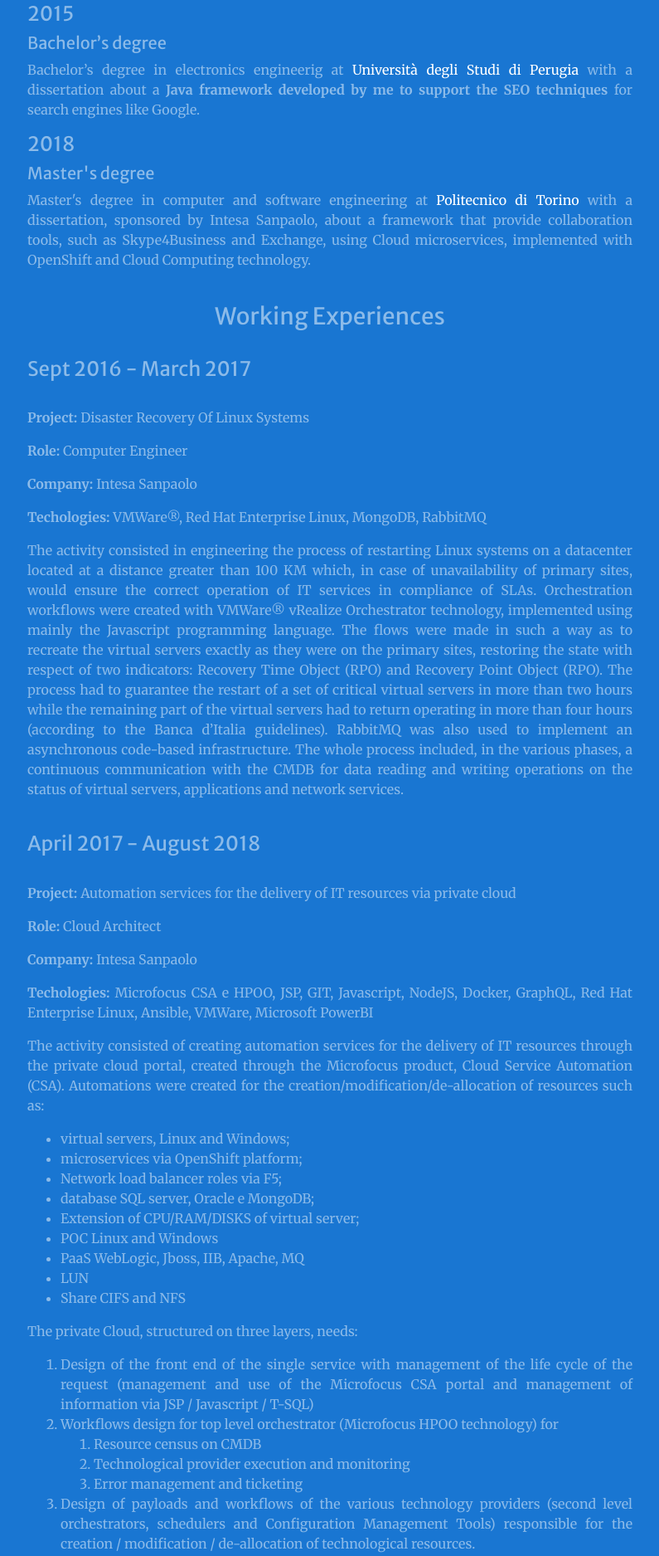
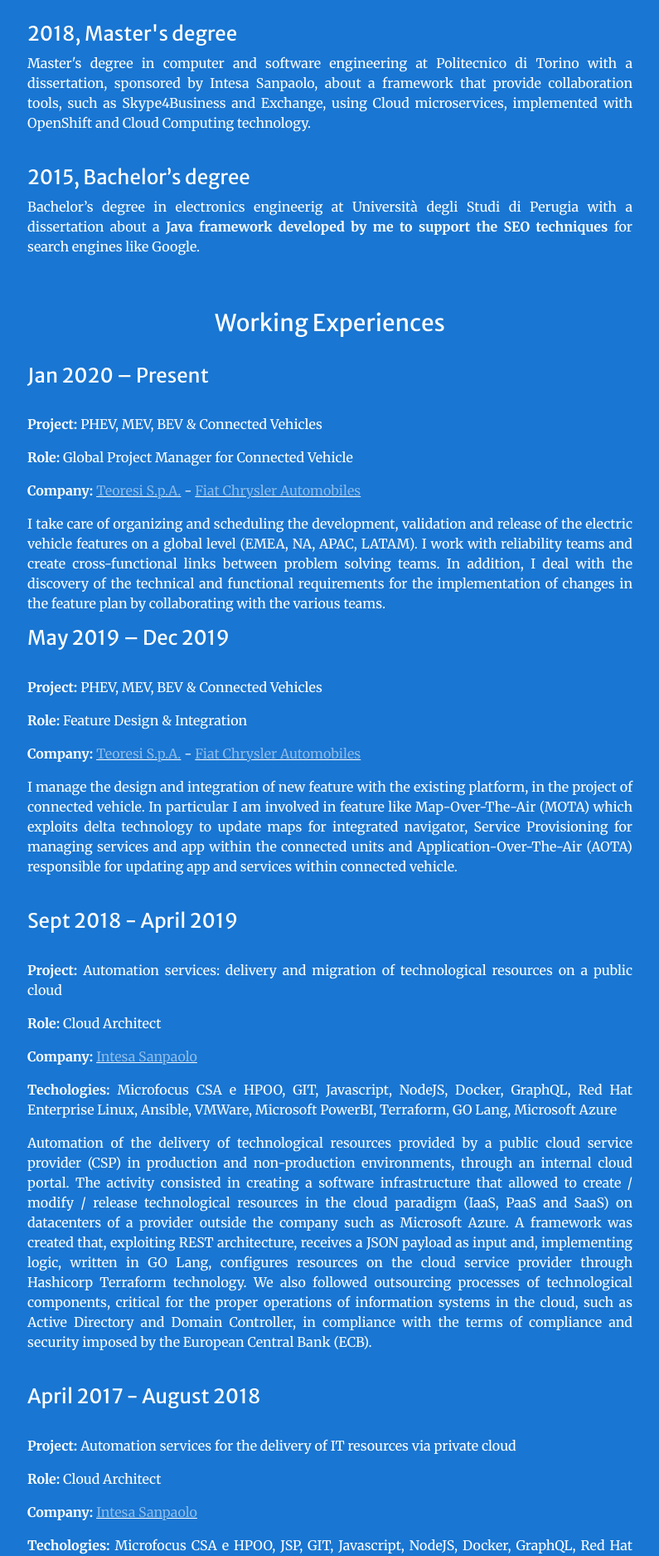
Before and after one commit to lucagiommoni/lucagiommoni.github.io, a plain HTML site: page index.html in a window 1280 px wide. Shown: the part 1374-3249 px from the top of the page at 83% size, without its empty margins (242-1037 px from the left). Drawn offline with nearby package versions, Linux system fonts and the light colour scheme.

Commit message:
little fix

```diff
--- a/index.html
+++ b/index.html
@@ -66,15 +66,28 @@
                             class="rounded-circle w-25 mb-5" />
                         <h2 class="text-white mt-0">About Me</h2>
                         <hr class="divider light my-4" />
-                        <div class="text-white-50 text-justify">
+                        <div class="text-white text-justify">
                             <p class="text-center">
                                 Hello, I am a specialist engineer with experience in IT and automotive industries.
                             </p>
-                            <br />
+
+                            <br /><br />
+
                             <h3 class="text-center">University</h3>
                             <br />
-                            <h4>2015</h4>
-                            <h5>Bachelor’s degree</h5>
+
+
+                            <h4>2018, Master's degree</h4>
+                            <p>
+                                Master's degree in computer and software engineering at <a href="https://www.polito.it/index.php?lang=en"
+                                    class="text-white" rel='noopener noreferrer' target="_blank">Politecnico di Torino</a> with a
+                                dissertation, sponsored by Intesa Sanpaolo, about a framework that provide
+                                collaboration tools, such as Skype4Business and Exchange, using Cloud microservices,
+                                implemented with OpenShift and Cloud Computing technology.
+                            </p>
+                            <br />
+
+                            <h4>2015, Bachelor’s degree</h4>
                             <p>
                                 Bachelor’s degree in electronics engineerig at <a href="https://www.ing.unipg.it/en/"
                                     rel='noopener noreferrer' class="text-white" target="_blank">Università degli Studi
@@ -82,56 +95,89 @@
                                 dissertation about a <b>Java framework developed by me to support the SEO
                                     techniques</b> for search engines like Google.
                             </p>
-                            <h4>2018</h4>
-                            <h5>Master's degree</h5>
-                            <p>
-                                Master's degree in computer and software engineering at <a
-                                    href="https://www.polito.it/index.php?lang=en" class="text-white"
-                                    rel='noopener noreferrer' target="_blank">Politecnico di Torino</a> with a
-                                dissertation, sponsored by Intesa Sanpaolo, about a framework that provide
-                                collaboration tools, such as Skype4Business and Exchange, using Cloud microservices,
-                                implemented with OpenShift and Cloud Computing technology.
-                            </p>
-                            <br />
+
+
+                            <br /><br />
 
                             <!-- WORKING EXPERIENCES -->
 
                             <h3 class="text-center">Working Experiences</h3>
                             <br />
-                            <h4>Sept 2016 - March 2017</h4>
+
+                            <h4>Jan 2020 – Present</h4>
                             <br />
                             <p>
-                                <b>Project:</b> Disaster Recovery Of Linux Systems
+                                <b>Project:</b> PHEV, MEV, BEV & Connected Vehicles
                             </p>
                             <p>
-                                <b>Role:</b> Computer Engineer
+                                <b>Role:</b> Global Project Manager for Connected Vehicle
                             </p>
                             <p>
-                                <b>Company:</b> <a href="https://group.intesasanpaolo.com/en/" class="text-white-50"
-                                    rel='noopener noreferrer' target="_blank">
-                                    Intesa Sanpaolo
-                                </a>
+                                <b>Company:</b> <u><a href="http://www.teoresigroup.com/" class="text-white-50" rel='noopener noreferrer' target="_blank">Teoresi S.p.A.</a></u> - <u><a href="https://www.fcagroup.com/en-US/Pages/home.aspx" class="text-white-50" rel='noopener noreferrer' target="_blank">Fiat Chrysler Automobiles</a></u>
                             </p>
                             <p>
-                                <b>Techologies:</b> VMWare®, Red Hat Enterprise Linux, MongoDB, RabbitMQ
+                                I take care of organizing and scheduling the development, validation and release of the
+                                electric vehicle features on a global level (EMEA, NA, APAC, LATAM). I work with
+                                reliability teams and create cross-functional links between problem solving teams. In
+                                addition, I deal with the discovery of the technical and functional requirements for the
+                                implementation of changes in the feature plan by collaborating with the various teams.
+                            </p>
+
+                            <h4>May 2019 – Dec 2019</h4>
+                            <br />
+                            <p>
+                                <b>Project:</b> PHEV, MEV, BEV & Connected Vehicles
                             </p>
                             <p>
-                                The activity consisted in engineering the process of restarting Linux systems on a
-                                datacenter located at a distance greater than 100 KM which, in case of unavailability of
-                                primary sites, would ensure the correct operation of IT services in compliance of SLAs.
-                                Orchestration workflows were created with VMWare® vRealize Orchestrator technology,
-                                implemented using mainly the Javascript programming language. The flows were made in
-                                such a way as to recreate the virtual servers exactly as they were on the primary sites,
-                                restoring the state with respect of two indicators: Recovery Time Object (RPO) and
-                                Recovery Point Object (RPO). The process had to guarantee the restart of a set of
-                                critical virtual servers in more than two hours while the remaining part of the virtual
-                                servers had to return operating in more than four hours (according to the Banca d’Italia
-                                guidelines). RabbitMQ was also used to implement an asynchronous code-based
-                                infrastructure. The whole process included, in the various phases, a continuous
-                                communication with the CMDB for data reading and writing operations on the status of
-                                virtual servers, applications and network services.
+                                <b>Role:</b> Feature Design & Integration
+                            </p>
+                            <p>
+                                <b>Company:</b> <u><a href="http://www.teoresigroup.com/" class="text-white-50" rel='noopener noreferrer' target="_blank">Teoresi S.p.A.</a></u> - <u><a href="https://www.fcagroup.com/en-US/Pages/home.aspx" class="text-white-50" rel='noopener noreferrer' target="_blank">Fiat Chrysler Automobiles</a></u>
+                            </p>
+                            <p>
+                                I manage the design and integration of new feature with the existing platform, in the
+                                project of connected vehicle. In particular I am involved in feature like
+                                Map-Over-The-Air (MOTA) which exploits delta technology to update maps for integrated
+                                navigator, Service Provisioning for managing services and app within the connected units
+                                and Application-Over-The-Air (AOTA) responsible for updating app and services within
+                                connected vehicle.
                             </p>
                             <br />
+
+
+                            <h4>Sept 2018 - April 2019</h4>
+                            <br />
+                            <p>
+                                <b>Project:</b> Automation services: delivery and migration of technological resources
+                                on a public cloud
+                            </p>
+                            <p>
+                                <b>Role:</b> Cloud Architect
+                            </p>
+                            <p>
+                                <b>Company:</b> <u><a href="https://group.intesasanpaolo.com/en/" class="text-white-50" rel='noopener noreferrer' target="_blank">Intesa Sanpaolo</a></u>
+                            </p>
+                            <p>
+                                <b>Techologies:</b> Microfocus CSA e HPOO, GIT, Javascript, NodeJS, Docker, GraphQL, Red
+                                Hat Enterprise Linux, Ansible, VMWare, Microsoft PowerBI, Terraform, GO Lang, Microsoft
+                                Azure
+                            </p>
+                            <p>
+                                Automation of the delivery of technological resources provided by a public cloud service
+                                provider (CSP) in production and non-production environments, through an internal cloud
+                                portal. The activity consisted in creating a software infrastructure that allowed to
+                                create / modify / release technological resources in the cloud paradigm (IaaS, PaaS and
+                                SaaS) on datacenters of a provider outside the company such as Microsoft Azure. A
+                                framework was created that, exploiting REST architecture, receives a JSON payload as
+                                input and, implementing logic, written in GO Lang, configures resources on the cloud
+                                service provider through Hashicorp Terraform technology. We also followed outsourcing
+                                processes of technological components, critical for the proper operations of information
+                                systems in the cloud, such as Active Directory and Domain Controller, in compliance with
+                                the terms of compliance and security imposed by the European Central Bank (ECB).
+                            </p>
+                            <br />
+
+
                             <h4>April 2017 - August 2018</h4>
                             <br />
                             <p>
@@ -141,10 +187,7 @@
                                 <b>Role:</b> Cloud Architect
                             </p>
                             <p>
-                                <b>Company:</b> <a href="https://group.intesasanpaolo.com/en/" class="text-white-50"
-                                    rel='noopener noreferrer' target="_blank">
-                                    Intesa Sanpaolo
-                                </a>
+                                <b>Company:</b> <u><a href="https://group.intesasanpaolo.com/en/" class="text-white-50" rel='noopener noreferrer' target="_blank">Intesa Sanpaolo</a></u>
                             </p>
                             <p>
                                 <b>Techologies:</b> Microfocus CSA e HPOO, JSP, GIT, Javascript, NodeJS, Docker,
@@ -194,96 +237,50 @@
                                 the SLAs.
                             </p>
                             <br />
-                            <h4>Sept 2018 - April 2019</h4>
+
+
+                            <h4>Sept 2016 - March 2017</h4>
                             <br />
                             <p>
-                                <b>Project:</b> Automation services: delivery and migration of technological resources
-                                on a public cloud
+                                <b>Project:</b> Disaster Recovery Of Linux Systems
                             </p>
                             <p>
-                                <b>Role:</b> Cloud Architect
+                                <b>Role:</b> Computer Engineer
                             </p>
                             <p>
-                                <b>Company:</b> <a href="https://group.intesasanpaolo.com/en/" class="text-white-50"
-                                    rel='noopener noreferrer' target="_blank">
-                                    Intesa Sanpaolo
-                                </a>
+                                <b>Company:</b> <u><a href="https://group.intesasanpaolo.com/en/" class="text-white-50" rel='noopener noreferrer' target="_blank">Intesa Sanpaolo</a></u>
                             </p>
                             <p>
-                                <b>Techologies:</b> Microfocus CSA e HPOO, GIT, Javascript, NodeJS, Docker, GraphQL, Red
-                                Hat Enterprise Linux, Ansible, VMWare, Microsoft PowerBI, Terraform, GO Lang, Microsoft
-                                Azure
+                                <b>Techologies:</b> VMWare®, Red Hat Enterprise Linux, MongoDB, RabbitMQ
                             </p>
                             <p>
-                                Automation of the delivery of technological resources provided by a public cloud service
-                                provider (CSP) in production and non-production environments, through an internal cloud
-                                portal. The activity consisted in creating a software infrastructure that allowed to
-                                create / modify / release technological resources in the cloud paradigm (IaaS, PaaS and
-                                SaaS) on datacenters of a provider outside the company such as Microsoft Azure. A
-                                framework was created that, exploiting REST architecture, receives a JSON payload as
-                                input and, implementing logic, written in GO Lang, configures resources on the cloud
-                                service provider through Hashicorp Terraform technology. We also followed outsourcing
-                                processes of technological components, critical for the proper operations of information
-                                systems in the cloud, such as Active Directory and Domain Controller, in compliance with
-                                the terms of compliance and security imposed by the European Central Bank (ECB).
+                                The activity consisted in engineering the process of restarting Linux systems on a
+                                datacenter located at a distance greater than 100 KM which, in case of unavailability of
+                                primary sites, would ensure the correct operation of IT services in compliance of SLAs.
+                                Orchestration workflows were created with VMWare® vRealize Orchestrator technology,
+                                implemented using mainly the Javascript programming language. The flows were made in
+                                such a way as to recreate the virtual servers exactly as they were on the primary sites,
+                                restoring the state with respect of two indicators: Recovery Time Object (RPO) and
+                                Recovery Point Object (RPO). The process had to guarantee the restart of a set of
+                                critical virtual servers in more than two hours while the remaining part of the virtual
+                                servers had to return operating in more than four hours (according to the Banca d’Italia
+                                guidelines). RabbitMQ was also used to implement an asynchronous code-based
+                                infrastructure. The whole process included, in the various phases, a continuous
+                                communication with the CMDB for data reading and writing operations on the status of
+                                virtual servers, applications and network services.
                             </p>
                             <br />
-                            <h4>May 2019 – Dec 2019</h4>
-                            <br />
-                            <p>
-                                <b>Project:</b> PHEV, MEV, BEV & Connected Vehicles
-                            </p>
-                            <p>
-                                <b>Role:</b> Feature Design & Integration
-                            </p>
-                            <p>
-                                <b>Company:</b> <a href="http://www.teoresigroup.com/" class="text-white-50"
-                                    rel='noopener noreferrer' target="_blank">
-                                    Teoresi S.p.A.
-                                </a> - <a href="https://www.fcagroup.com/en-US/Pages/home.aspx" class="text-white-50"
-                                    rel='noopener noreferrer' target="_blank">
-                                    Fiat Chrysler Automobiles
-                                </a>
-                            </p>
-                            <p>
-                                I manage the design and integration of new feature with the existing platform, in the
-                                project of connected vehicle. In particular I am involved in feature like
-                                Map-Over-The-Air (MOTA) which exploits delta technology to update maps for integrated
-                                navigator, Service Provisioning for managing services and app within the connected units
-                                and Application-Over-The-Air (AOTA) responsible for updating app and services within
-                                connected vehicle.
-                            </p>
-                            <br />
-                            <h4>Jan 2020 – Present</h4>
-                            <br />
-                            <p>
-                                <b>Project:</b> PHEV, MEV, BEV & Connected Vehicles
-                            </p>
-                            <p>
-                                <b>Role:</b> Global Project Manager for Connected Vehicle
-                            </p>
-                            <p>
-                                <b>Company:</b> <a href="http://www.teoresigroup.com/" class="text-white-50"
-                                    rel='noopener noreferrer' target="_blank">
-                                    Teoresi S.p.A.
-                                </a> - <a href="https://www.fcagroup.com/en-US/Pages/home.aspx" class="text-white-50"
-                                    rel='noopener noreferrer' target="_blank">
-                                    Fiat Chrysler Automobiles
-                                </a>
-                            </p>
-                            <p>
-                                I take care of organizing and scheduling the development, validation and release of the
-                                electric vehicle features on a global level (EMEA, NA, APAC, LATAM). I work with
-                                reliability teams and create cross-functional links between problem solving teams. In
-                                addition, I deal with the discovery of the technical and functional requirements for the
-                                implementation of changes in the feature plan by collaborating with the various teams.
-                            </p>
+
                         </div>
                     </div>
                 </div>
             </div>
         </section>
+
+
         <!-- skills-->
+
+
         <section class="page-section" id="skills">
             <div class="container">
                 <h2 class="text-center mt-0">My Principles</h2>
@@ -606,7 +603,7 @@
                 <div class="row justify-content-center">
                     <div class="LI-profile-badge" data-version="v1" data-size="medium" data-locale="it_IT"
                         data-type="vertical" data-theme="light" data-vanity="giommoni-luca">
-                        <a class="LI-simple-link" href='https://it.linkedin.com/in/giommoni-luca?trk=profile-badge'>
+                        <a class="LI-simple-link" href='https://it.linkedin.com/in/giommoni-luca?trk=profile-badge' target="_blank">
                             Luca GIOMMONI
                         </a>
                     </div>
```
